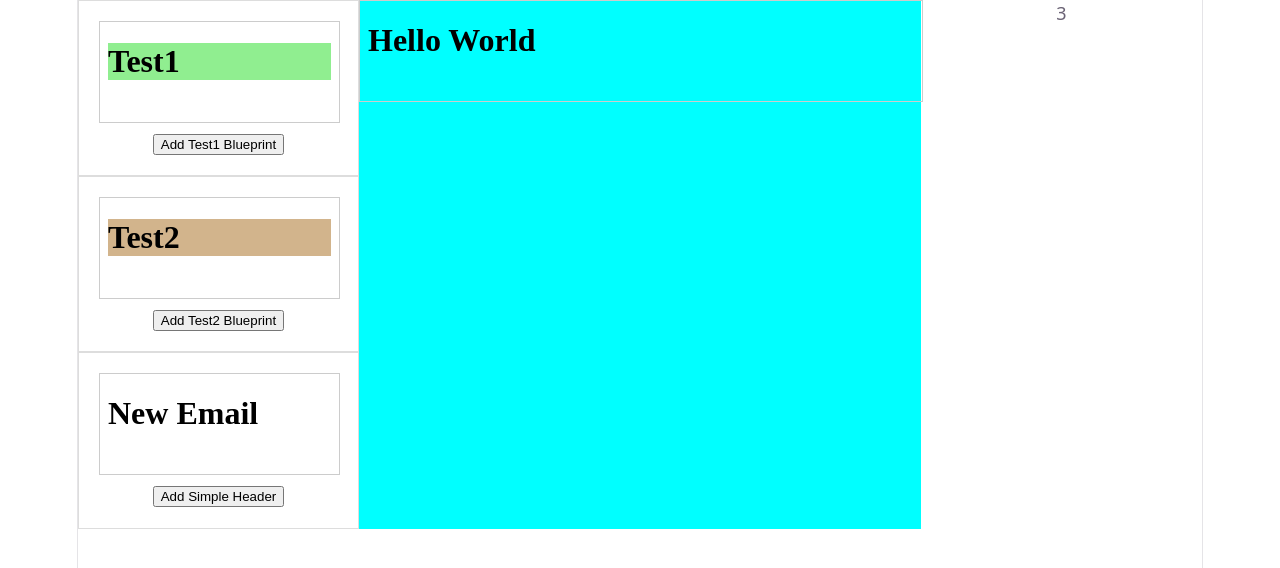
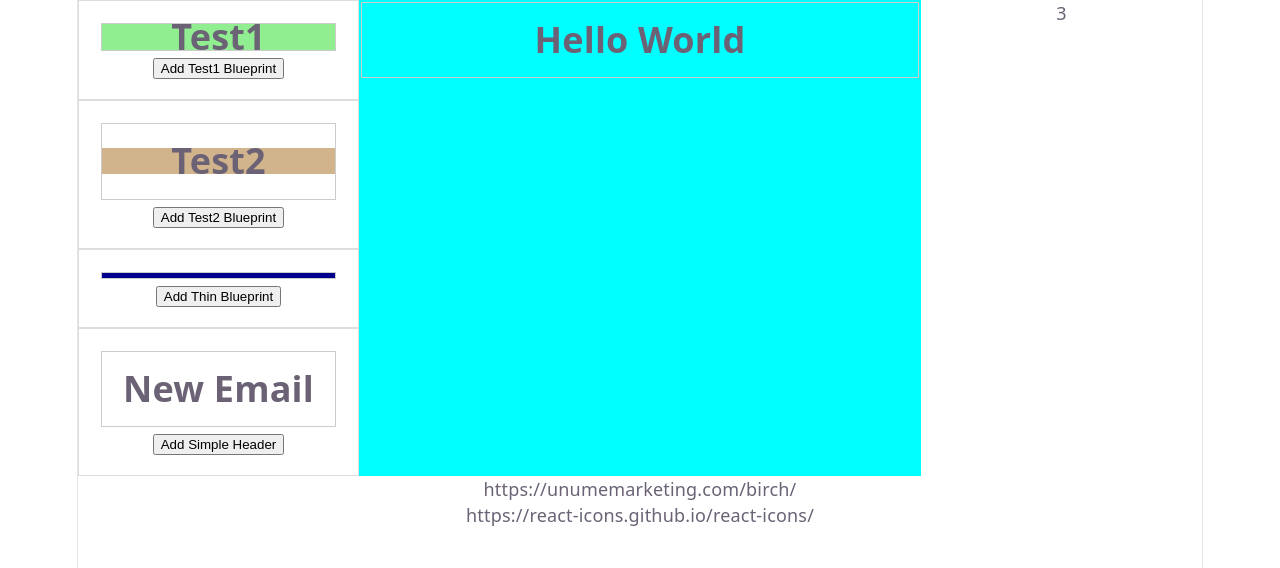
Before and after one commit to townivan/birch2-poc, a React (Vite) app: page / in a window 1280 px wide. Shown: the top 568 px of the page. Built offline with nearby package versions, Linux system fonts and the light colour scheme.

Commit message:
Adds icon package and early selection of components added to email

```diff
--- a/package.json
+++ b/package.json
@@ -12,6 +12,7 @@
   "dependencies": {
     "react": "^19.2.5",
     "react-dom": "^19.2.5",
+    "react-icons": "^5.6.0",
     "zustand": "^5.0.13"
   },
   "devDependencies": {
--- a/src/App.tsx
+++ b/src/App.tsx
@@ -6,6 +6,9 @@ function App() {
     return (
         <>
             <MainFrame />
+
+            <p>https://unumemarketing.com/birch/</p>
+            <p>https://react-icons.github.io/react-icons/</p>
         </>
     );
 }
--- a/src/blueprints.ts
+++ b/src/blueprints.ts
@@ -31,7 +31,7 @@ interface Blueprint {
 export const BLUEPRINTS: Record<string, Blueprint> = {
     TEST1: {
         name: "Test1 Blueprint",
-        template: `<div style="background: {{bg}};"><h1>{{title}}</h1></div>`,
+        template: `<div style="background: {{bg}};"><h1 style="margin:0;">{{title}}</h1></div>`,
         defaultData: { title: "Test1", bg: "lightgreen" },
         theme: "unum",
         controls: [
@@ -48,6 +48,13 @@ export const BLUEPRINTS: Record<string, Blueprint> = {
             { label: "Heading Text", key: "title", type: "text" },
             { label: "Background Color", key: "bg", type: "color" },
         ],
+    },
+    THIN: {
+        name: "Thin Blueprint",
+        template: `<div style="background: {{bg}}; height: 5px"></h1></div>`,
+        defaultData: { title: "Test2", bg: "darkblue" },
+        theme: "unum",
+        controls: [{ label: "Background Color", key: "bg", type: "color" }],
     },
     HEADER: {
         name: "Simple Header",
--- a/src/components/BlueprintPreview/BlueprintPreview.tsx
+++ b/src/components/BlueprintPreview/BlueprintPreview.tsx
@@ -1,8 +1,29 @@
+import { useEffect, useRef } from "react";
+import styles from "./blueprintPreview.module.css";
+
 interface BlueprintPreviewProps {
     html: string;
+    isSelectable?: boolean;
 }
 
-const BlueprintPreview = ({ html }: BlueprintPreviewProps) => {
-    return <iframe title="Blueprint Preview" srcDoc={html} tabIndex={-1} style={{ width: "100%", height: "100px", border: "1px solid #ccc" }} />;
+const BlueprintPreview = ({ html, isSelectable = true }: BlueprintPreviewProps) => {
+    const shadowRef = useRef<HTMLDivElement>(null);
+
+    useEffect(() => {
+        if (shadowRef.current) {
+            // Attach shadow root if it doesn't exist, otherwise use the existing one
+            const shadowRoot = shadowRef.current.shadowRoot || shadowRef.current.attachShadow({ mode: "open" });
+            shadowRoot.innerHTML = html;
+        }
+    }, [html]);
+
+    return (
+        <div className={styles.blueprintPreview}>
+            <div className={styles.col1}>
+                <div ref={shadowRef} style={{ border: "1px solid #ccc" }} />
+            </div>
+            {isSelectable && <button type="button" className={styles.fullButton} onClick={() => console.log("clicked")} aria-label="Select blueprint"></button>}
+        </div>
+    );
 };
 export default BlueprintPreview;
--- /dev/null
+++ b/src/components/BlueprintPreview/blueprintPreview.module.css
@@ -0,0 +1,34 @@
+.blueprintPreview {
+    display: flex;
+    position: relative;
+    border: 2px solid transparent;
+    transition: border-color 0.2s;
+}
+
+/* Show a focus ring on the card when the hidden button is focused via keyboard */
+.blueprintPreview:focus-within {
+    outline: 2px solid #2463eb;
+}
+
+.col1 {
+    flex: 1;
+}
+
+.col2 {
+    width: 30px;
+    display: flex;
+    flex-direction: column;
+}
+
+.fullButton {
+    position: absolute;
+    inset: 0;
+    /* Shorthand for top/right/bottom/left: 0 */
+    width: 100%;
+    height: 100%;
+    opacity: 0;
+    cursor: pointer;
+    z-index: 2;
+    padding: 0;
+    border: none;
+}
--- a/src/components/ComponentAddButton/ComponentAddButton.tsx
+++ b/src/components/ComponentAddButton/ComponentAddButton.tsx
@@ -15,7 +15,7 @@ const ComponentAddButton = ({ blueprintId, onAddInstance }: ComponentAddButtonPr
     return (
         <article className={styles.card}>
             <div className="card-content">
-                <BlueprintPreview html={hydrateTemplate(blueprint.template, blueprint.defaultData)} />
+                <BlueprintPreview html={hydrateTemplate(blueprint.template, blueprint.defaultData)} isSelectable={false} />
 
                 <button type="button" className={styles.mainAction} onClick={() => onAddInstance(blueprintId)}>
                     Add {blueprint.name}
```
Also changed, not shown: 1 other file (tests, documents, lock files or other folders).
